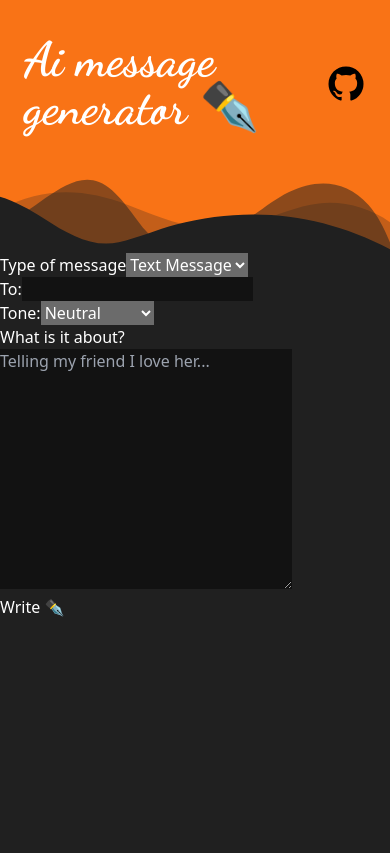
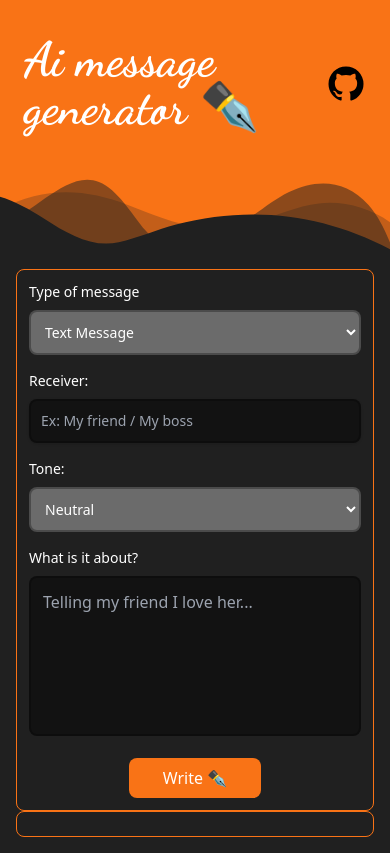
Before and after one commit to yangenmanuel/ai-writer, a Next.js app: page / in a window 390 px wide. Built offline with nearby package versions, Linux system fonts and the light colour scheme.

Commit message:
Added responsive design to Form component

```diff
--- a/src/components/Form.jsx
+++ b/src/components/Form.jsx
@@ -27,25 +27,24 @@ export default function Form ({ setMessage, setLoading }) {
     }
 
   return (
-    <>
-    <form onSubmit={handleSubmit}>
-      <div className=''>
-        <label htmlFor='type'>Type of message</label>
-        <select name='type'  onChange={handleChange}>
+    <form onSubmit={handleSubmit} className='border border-orange-500 p-3 rounded-lg '>
+      <div className='mb-4'>
+        <label htmlFor='type' className="block mb-2 text-sm font-medium">Type of message</label>
+        <select name='type' className="bg-black-300 text-sm rounded-lg border-2 border-black border-opacity-30 focus:border-orange-500 focus:border-2 focus:outline-none block w-full p-2.5 mb-3" onChange={handleChange}>
           <option value='text message'>Text Message</option>
           <option value='email'>Email</option>
           <option value='letter'>Letter</option>
         </select>
       </div>
 
-      <div className=''>
-        <label htmlFor='toWho'>To:</label>
-        <input type='text' name='toWho'  onChange={handleChange}/>
+      <div className='mb-4'>
+        <label htmlFor='toWho' className="block mb-2 text-sm font-medium">Receiver:</label>
+        <input type='text' name='toWho' className="text-sm rounded-lg border-2 border-black border-opacity-30 focus:border-orange-500 focus:border-2 outline-none block w-full p-2.5 bg-black-300 placeholder-gray-400 shadow" placeholder="Ex: My friend / My boss" onChange={handleChange}/>
       </div>
 
-      <div className=''>
-        <label htmlFor='tone'>Tone:</label>
-        <select name='tone' onChange={handleChange}>
+      <div className='mb-4'>
+        <label htmlFor='tone' className="block mb-2 text-sm font-medium">Tone:</label>
+        <select name='tone' className="bg-black-300 text-sm rounded-lg border-2 border-black border-opacity-30 focus:border-orange-500 focus:border-2 focus:outline-none block w-full p-2.5 mb-3" onChange={handleChange}>
           <option value='neutral'>Neutral</option>
           <option value='friendly'>Friendly</option>
           <option value='professional'>Professional</option>
@@ -53,18 +52,18 @@ export default function Form ({ setMessage, setLoading }) {
         </select>
       </div>
 
-      <div className=''>
-        <label htmlFor='about'>What is it about?</label>
+      <div className='mb-4'>
+        <label htmlFor='about' className="block mb-2 text-sm font-medium">What is it about?</label>
         <textarea onChange={handleChange}
+          className='resize-none w-full h-40 rounded-lg p-3 border-2 border-black border-opacity-30 focus:border-orange-500 focus:outline-none'
           name='about'
-          cols='30'
-          rows='10'
           placeholder='Telling my friend I love her...'
         ></textarea>
       </div>
 
-      <button type="submit" >Write ✒️</button>
+      <div className="flex justify-center">
+        <button type="submit" className="w-2/5 bg-orange-500 p-2 rounded-lg font-medium" >Write ✒️</button>
+      </div>
     </form>
-    </>
   )
 }
--- a/src/components/ResultBox.jsx
+++ b/src/components/ResultBox.jsx
@@ -1,5 +1,7 @@
 export default function ResultBox ({ message, loading }) {
   return (
-    <p>{ loading ? 'Generating your message...' : message }</p>
+    <div className="border border-orange-500 p-3 rounded-lg">
+       <p>{ loading ? 'Generating your message...' : message }</p>
+    </div>
   )
 }
--- a/src/pages/index.jsx
+++ b/src/pages/index.jsx
@@ -20,7 +20,7 @@ export default function Home() {
       </Head>
 
       <Header />
-        <main>
+        <main className='p-4 mx-auto'>
           <Form setMessage={setMessage} setLoading={setLoading}/>
           <ResultBox message={message} loading={loading}/>
         </main>
```
